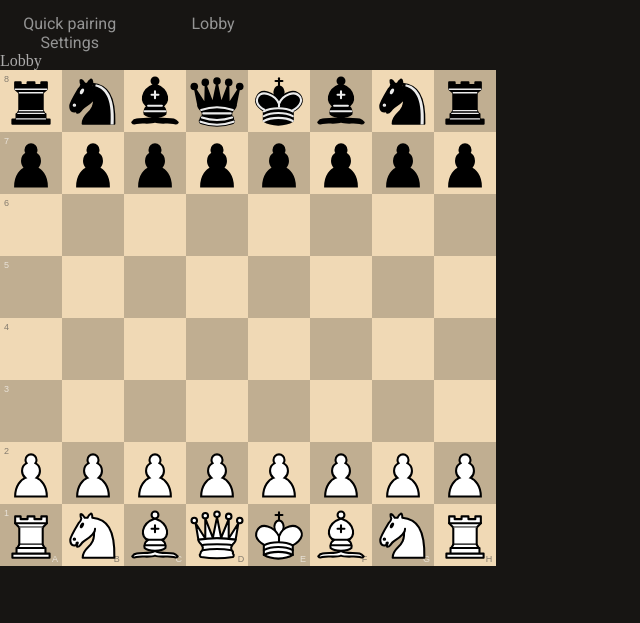
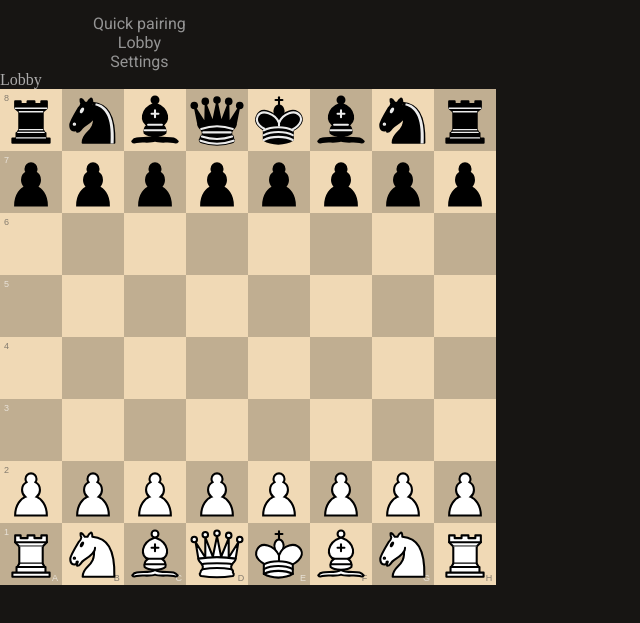
Before and after one commit to p2pchess/p2pchess.github.io, a plain HTML site: page index.html in a window 1280 px wide. Shown: the part 51-674 px from the top of the page, without its empty margins (0-640 px from the left). Drawn offline with Linux system fonts and the light colour scheme; files whose address does not match are found by name.

Commit message:
Update index.css

```diff
--- a/css/index.css
+++ b/css/index.css
@@ -34,7 +34,7 @@ html, body, p {
 	border: none;
 	padding: 0;
 	cursor: pointer;
-	width: 33%;
+	width: 66%;
 	text-align: center;
 }
 
```
